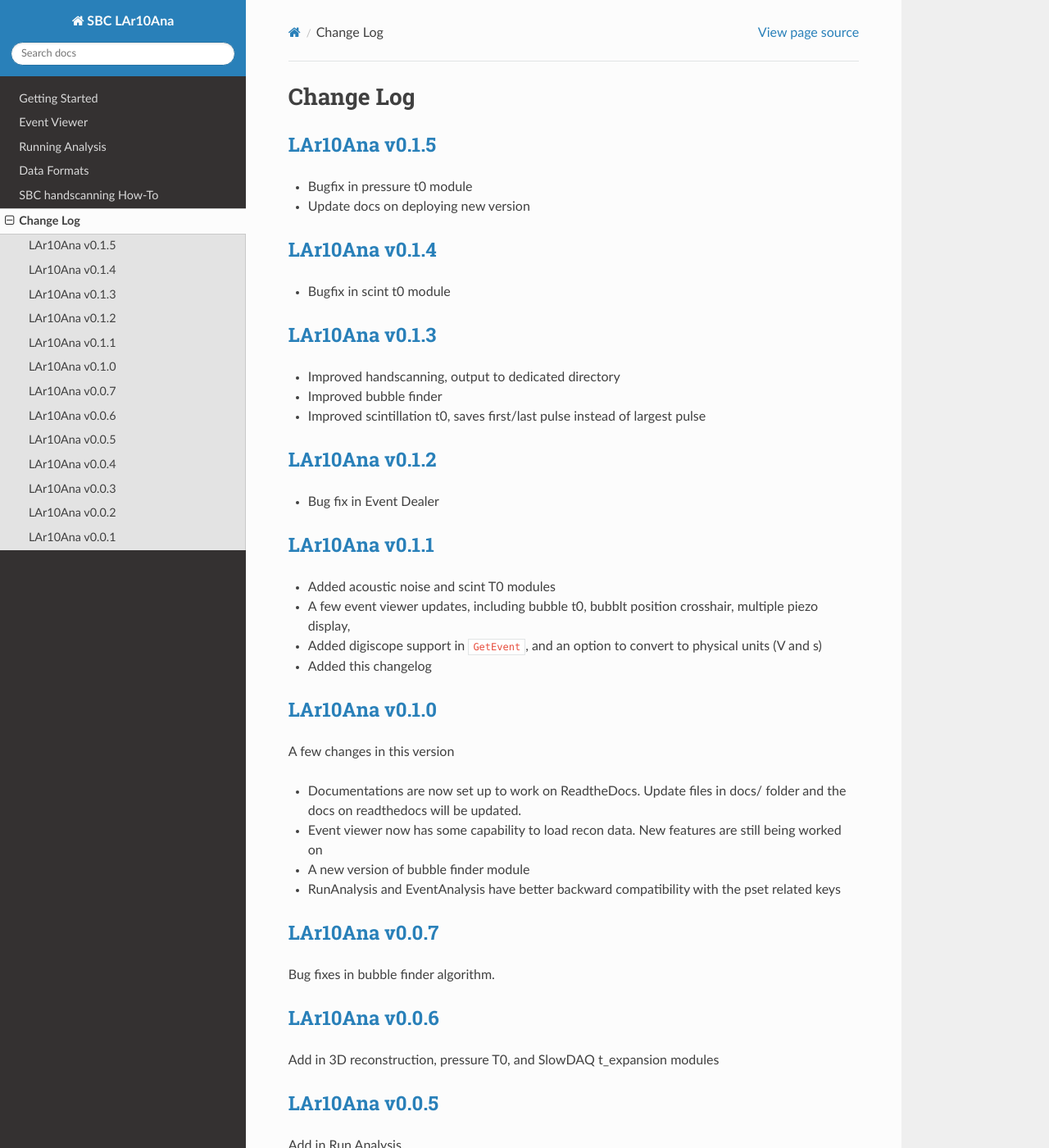
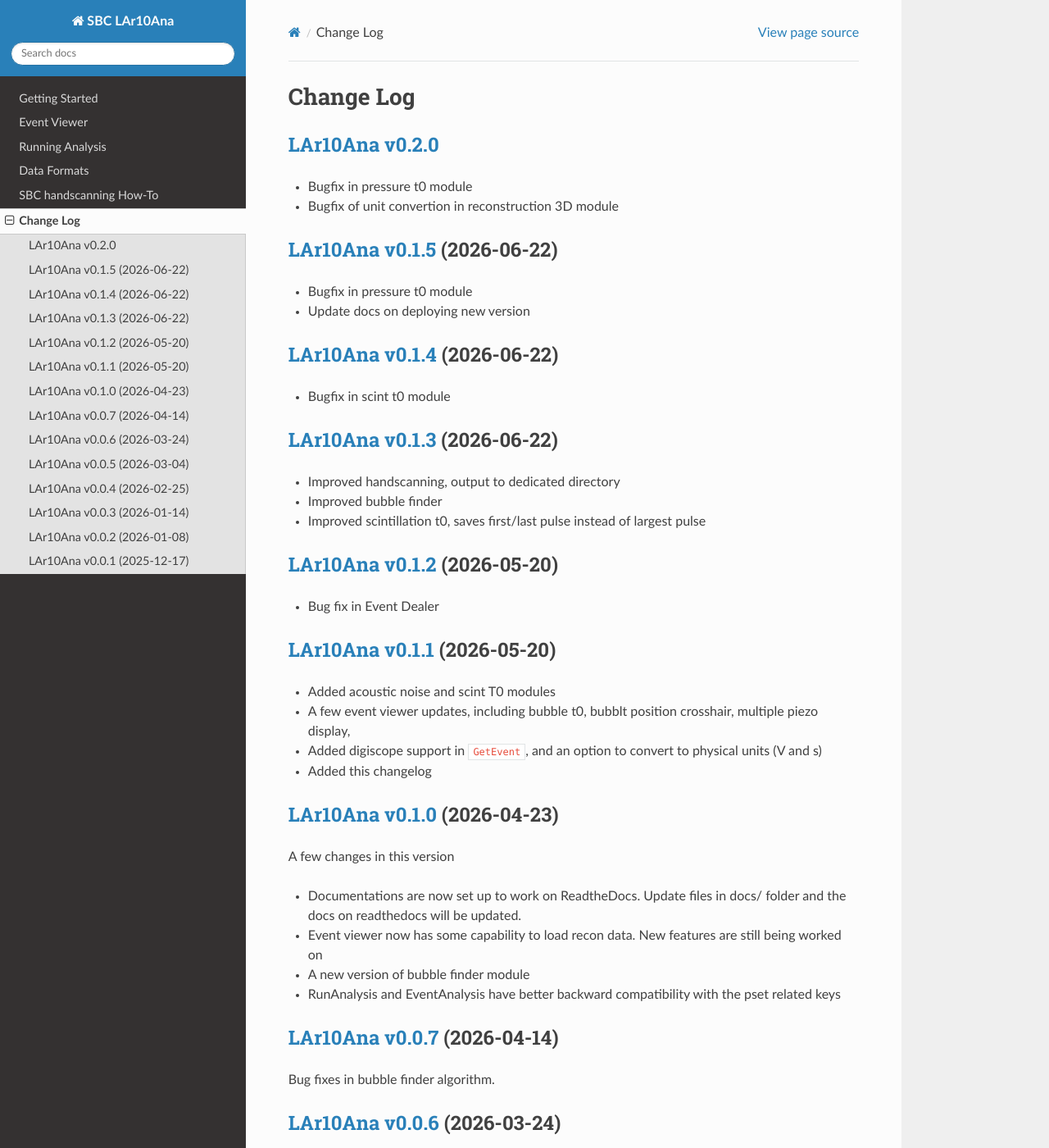
Before and after one commit to SBC-Collaboration/LAr10Ana, a Sphinx documentation site: the page built from docs/changelog.md, in a window 1280 px wide and 1400 px high. Shown: the whole window at 82% size. Built offline with Sphinx 7.4.7 and the Read the Docs theme 3.1.0, drawn with Linux system fonts in a browser that asks for light colours; some of the changed text lies outside the part shown.

Commit message:
Prepare for v0.2.0

```diff
--- a/docs/changelog.md
+++ b/docs/changelog.md
@@ -1,50 +1,54 @@
 # Change Log
 
-## [LAr10Ana v0.1.5](https://github.com/SBC-Collaboration/LAr10Ana/releases/tag/v0.1.5)
+## [LAr10Ana v0.2.0](https://github.com/SBC-Collaboration/LAr10Ana/releases/tag/v0.2.0)
+- Bugfix in pressure t0 module
+- Bugfix of unit convertion in reconstruction 3D module
+
+## [LAr10Ana v0.1.5](https://github.com/SBC-Collaboration/LAr10Ana/releases/tag/v0.1.5) (2026-06-22)
 - Bugfix in pressure t0 module
 - Update docs on deploying new version
 
-## [LAr10Ana v0.1.4](https://github.com/SBC-Collaboration/LAr10Ana/releases/tag/v0.1.4)
+## [LAr10Ana v0.1.4](https://github.com/SBC-Collaboration/LAr10Ana/releases/tag/v0.1.4) (2026-06-22)
 - Bugfix in scint t0 module
 
-## [LAr10Ana v0.1.3](https://github.com/SBC-Collaboration/LAr10Ana/releases/tag/v0.1.3)
+## [LAr10Ana v0.1.3](https://github.com/SBC-Collaboration/LAr10Ana/releases/tag/v0.1.3) (2026-06-22)
 - Improved handscanning, output to dedicated directory
 - Improved bubble finder
 - Improved scintillation t0, saves first/last pulse instead of largest pulse
 
-## [LAr10Ana v0.1.2](https://github.com/SBC-Collaboration/LAr10Ana/releases/tag/v0.1.2)
+## [LAr10Ana v0.1.2](https://github.com/SBC-Collaboration/LAr10Ana/releases/tag/v0.1.2) (2026-05-20)
 - Bug fix in Event Dealer
 
-## [LAr10Ana v0.1.1](https://github.com/SBC-Collaboration/LAr10Ana/releases/tag/v0.1.1)
+## [LAr10Ana v0.1.1](https://github.com/SBC-Collaboration/LAr10Ana/releases/tag/v0.1.1) (2026-05-20)
 - Added acoustic noise and scint T0 modules
 - A few event viewer updates, including bubble t0, bubblt position crosshair, multiple piezo display,
 - Added digiscope support in `GetEvent`, and an option to convert to physical units (V and s)
 - Added this changelog
 
-## [LAr10Ana v0.1.0](https://github.com/SBC-Collaboration/LAr10Ana/releases/tag/v0.1.0)
+## [LAr10Ana v0.1.0](https://github.com/SBC-Collaboration/LAr10Ana/releases/tag/v0.1.0) (2026-04-23)
 A few changes in this version
 - Documentations are now set up to work on ReadtheDocs. Update files in docs/ folder and the docs on readthedocs will be updated.
 - Event viewer now has some capability to load recon data. New features are still being worked on
 - A new version of bubble finder module
 - RunAnalysis and EventAnalysis have better backward compatibility with the pset related keys
 
-## [LAr10Ana v0.0.7](https://github.com/SBC-Collaboration/LAr10Ana/releases/tag/v0.0.7)
+## [LAr10Ana v0.0.7](https://github.com/SBC-Collaboration/LAr10Ana/releases/tag/v0.0.7) (2026-04-14)
 Bug fixes in bubble finder algorithm.
 
-## [LAr10Ana v0.0.6](https://github.com/SBC-Collaboration/LAr10Ana/releases/tag/v0.0.6)
+## [LAr10Ana v0.0.6](https://github.com/SBC-Collaboration/LAr10Ana/releases/tag/v0.0.6) (2026-03-24)
 Add in 3D reconstruction, pressure T0, and SlowDAQ t_expansion modules
 
-## [LAr10Ana v0.0.5](https://github.com/SBC-Collaboration/LAr10Ana/releases/tag/v0.0.5)
+## [LAr10Ana v0.0.5](https://github.com/SBC-Collaboration/LAr10Ana/releases/tag/v0.0.5) (2026-03-04)
 Add in Run Analysis
 
-## [LAr10Ana v0.0.4](https://github.com/SBC-Collaboration/LAr10Ana/releases/tag/v0.0.4)
+## [LAr10Ana v0.0.4](https://github.com/SBC-Collaboration/LAr10Ana/releases/tag/v0.0.4) (2026-02-25)
 Added Al's bubble finder module. Clean up of grid scripts. Changed EventAnalysis to read the updated version of keys.
 
-## [LAr10Ana v0.0.3](https://github.com/SBC-Collaboration/LAr10Ana/releases/tag/v0.0.3)
+## [LAr10Ana v0.0.3](https://github.com/SBC-Collaboration/LAr10Ana/releases/tag/v0.0.3) (2026-01-14)
 Scint rate module now uses the batch sipm framework. Also bugfixes.
 
-## [LAr10Ana v0.0.2](https://github.com/SBC-Collaboration/LAr10Ana/releases/tag/v0.0.2)
+## [LAr10Ana v0.0.2](https://github.com/SBC-Collaboration/LAr10Ana/releases/tag/v0.0.2) (2026-01-08)
 Updated version of Gary's scint rate module.
 
-## [LAr10Ana v0.0.1](https://github.com/SBC-Collaboration/LAr10Ana/releases/tag/v0.0.1)
+## [LAr10Ana v0.0.1](https://github.com/SBC-Collaboration/LAr10Ana/releases/tag/v0.0.1) (2025-12-17)
 First release of LAr10ana for running on the grid.
--- a/docs/conf.py
+++ b/docs/conf.py
@@ -7,8 +7,8 @@ project = 'SBC LAr10Ana'
 copyright = '2024-2026 SBC Collaboration'
 author = 'SBC Collaboration'
 
-release = '0.1.5'
-version = '0.1.5'
+release = '0.2.0'
+version = '0.2.0'
 
 # -- General configuration
 
```
